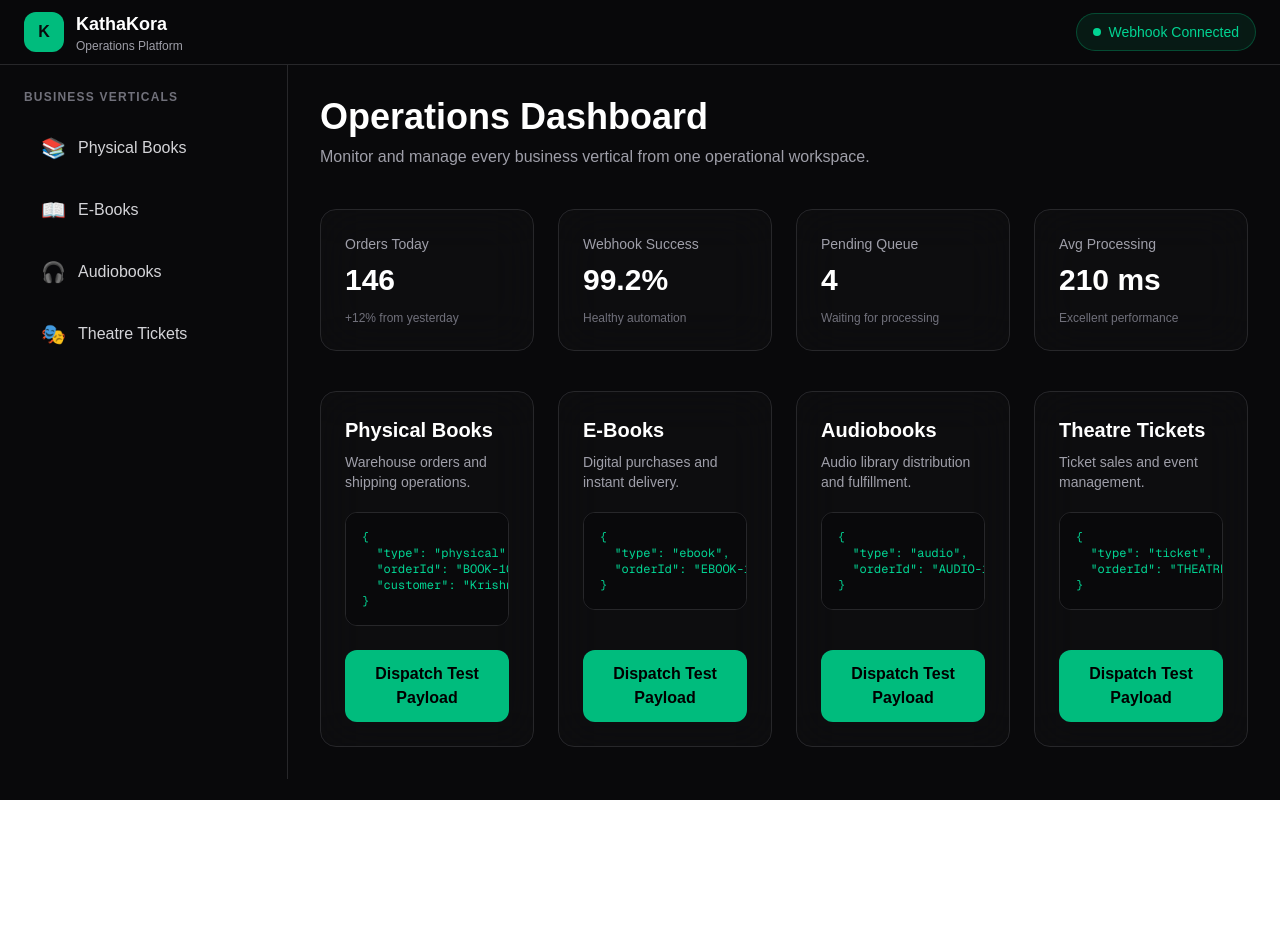
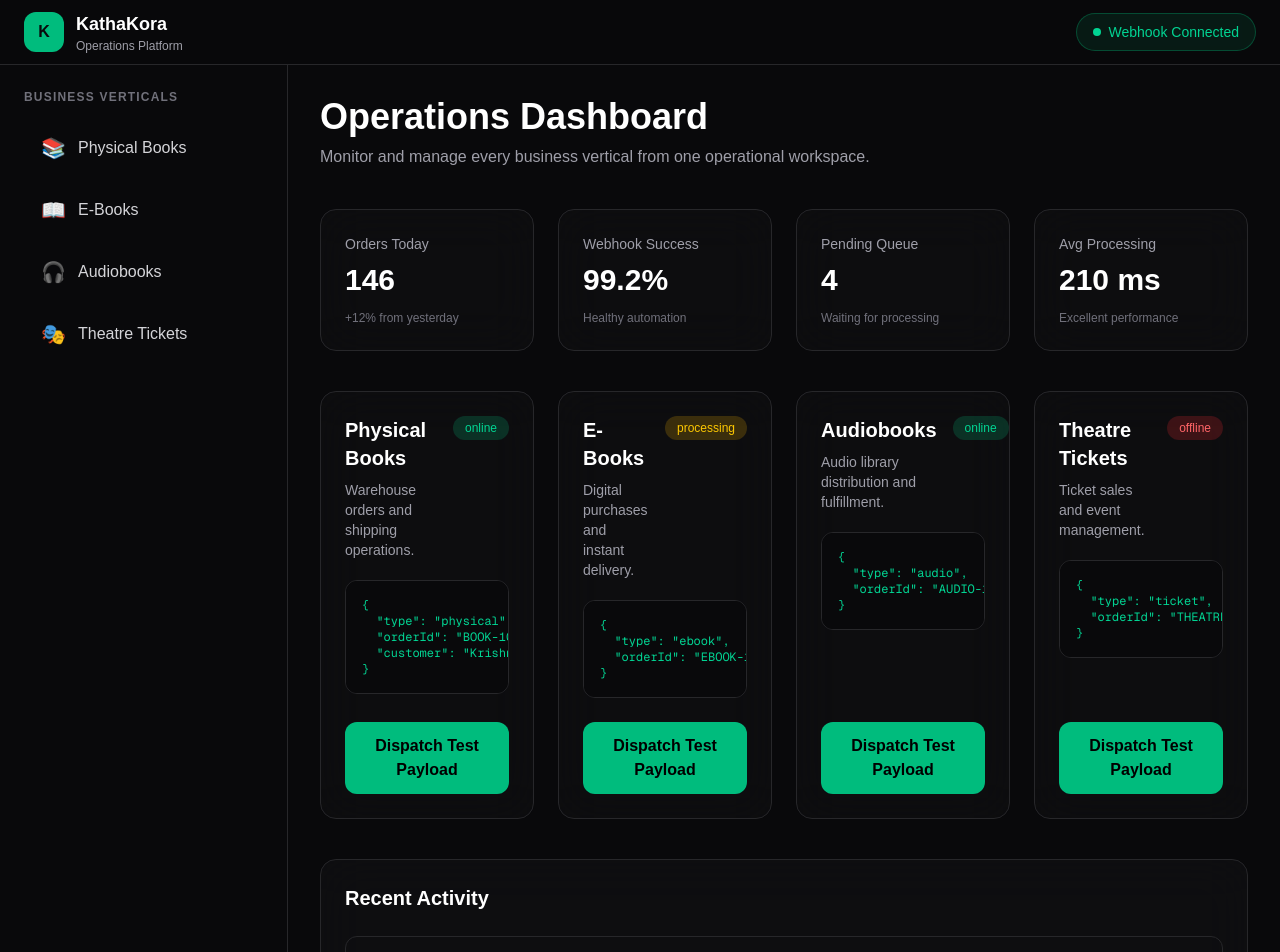
Before and after one commit to KrishnaGhimire668/bolt, a Next.js app: page / in a window 1280 px wide. Shown: the top 952 px of the page. Before the commit the page ends 800 px from the top, so only its background shows below. Built offline with nearby package versions, Linux system fonts and the light colour scheme.

Commit message:
feat(business): introduce shared business model and status badges

```diff
--- a/src/components/dashboard/BusinessCard.tsx
+++ b/src/components/dashboard/BusinessCard.tsx
@@ -1,36 +1,49 @@
 import Card from "@/components/ui/Card";
+import DispatchButton from "./DispatchButton";
 import PayloadViewer from "./PayloadViewer";
-import DispatchButton from "./DispatchButton";
+import { Business } from "@/types/business";
 
 type BusinessCardProps = {
-  title: string;
-  description: string;
-  payload: object;
+  business: Business;
+};
+
+const statusStyles = {
+  online: "bg-emerald-500/20 text-emerald-400",
+  processing: "bg-yellow-500/20 text-yellow-400",
+  offline: "bg-red-500/20 text-red-400",
 };
 
 export default function BusinessCard({
-  title,
-  description,
-  payload,
+  business,
 }: BusinessCardProps) {
   return (
     <Card className="flex h-full flex-col justify-between p-6 transition-all duration-300 hover:border-emerald-500/40 hover:shadow-lg hover:shadow-emerald-500/10">
       <div className="space-y-5">
-        <div>
-          <h3 className="text-xl font-semibold text-white">
-            {title}
-          </h3>
+        <div className="flex items-start justify-between gap-4">
+          <div>
+            <h3 className="text-xl font-semibold text-white">
+              {business.title}
+            </h3>
 
-          <p className="mt-2 text-sm text-zinc-400">
-            {description}
-          </p>
+            <p className="mt-2 text-sm text-zinc-400">
+              {business.description}
+            </p>
+          </div>
+
+          <span
+            className={`rounded-full px-3 py-1 text-xs font-medium ${
+              statusStyles[business.status]
+            }`}
+          >
+            {business.status}
+          </span>
         </div>
 
-        <PayloadViewer payload={payload} />
+        <PayloadViewer payload={business.payload} />
       </div>
 
       <div className="mt-6">
-        <DispatchButton payload={payload} />
+        <DispatchButton payload={business.payload} />
       </div>
     </Card>
   );
--- a/src/components/dashboard/Dashboard.tsx
+++ b/src/components/dashboard/Dashboard.tsx
@@ -1,63 +1,78 @@
 import MetricsGrid from "@/components/metrics/MetricsGrid";
 import BusinessCard from "./BusinessCard";
+import ActivityFeed from "@/components/activity/ActivityFeed";
+import { Business } from "@/types/business";
+
+const businesses: Business[] = [
+  {
+    id: "physical",
+    title: "Physical Books",
+    description: "Warehouse orders and shipping operations.",
+    status: "online",
+    payload: {
+      type: "physical",
+      orderId: "BOOK-1001",
+      customer: "Krishna",
+    },
+  },
+  {
+    id: "ebook",
+    title: "E-Books",
+    description: "Digital purchases and instant delivery.",
+    status: "processing",
+    payload: {
+      type: "ebook",
+      orderId: "EBOOK-1002",
+    },
+  },
+  {
+    id: "audio",
+    title: "Audiobooks",
+    description: "Audio library distribution and fulfillment.",
+    status: "online",
+    payload: {
+      type: "audio",
+      orderId: "AUDIO-1003",
+    },
+  },
+  {
+    id: "ticket",
+    title: "Theatre Tickets",
+    description: "Ticket sales and event management.",
+    status: "offline",
+    payload: {
+      type: "ticket",
+      orderId: "THEATRE-1004",
+    },
+  },
+];
 
 export default function Dashboard() {
   return (
     <section className="space-y-10">
-      {/* Page Heading */}
       <div>
         <h2 className="text-4xl font-bold text-white">
           Operations Dashboard
         </h2>
 
         <p className="mt-2 text-zinc-400">
-          Monitor and manage every business vertical from one
-          operational workspace.
+          Monitor and manage every business vertical from one operational
+          workspace.
         </p>
       </div>
 
-      {/* Metrics */}
       <MetricsGrid />
 
-      {/* Business Verticals */}
       <section className="grid gap-6 md:grid-cols-2 xl:grid-cols-4">
-        <BusinessCard
-          title="Physical Books"
-          description="Warehouse orders and shipping operations."
-          payload={{
-            type: "physical",
-            orderId: "BOOK-1001",
-            customer: "Krishna",
-          }}
-        />
+        {businesses.map((business) => (
+          <BusinessCard
+            key={business.id}
+            business={business}
+          />
+        ))}
+      </section>
 
-        <BusinessCard
-          title="E-Books"
-          description="Digital purchases and instant delivery."
-          payload={{
-            type: "ebook",
-            orderId: "EBOOK-1002",
-          }}
-        />
-
-        <BusinessCard
-          title="Audiobooks"
-          description="Audio library distribution and fulfillment."
-          payload={{
-            type: "audio",
-            orderId: "AUDIO-1003",
-          }}
-        />
-
-        <BusinessCard
-          title="Theatre Tickets"
-          description="Ticket sales and event management."
-          payload={{
-            type: "ticket",
-            orderId: "THEATRE-1004",
-          }}
-        />
-      </section>
+      <ActivityFeed />
     </section>
   );
 }
--- /dev/null
+++ b/src/types/business.ts
@@ -0,0 +1,12 @@
+export type BusinessStatus =
+  | "online"
+  | "processing"
+  | "offline";
+
+export interface Business {
+  id: string;
+  title: string;
+  description: string;
+  status: BusinessStatus;
+  payload: object;
+}
```
